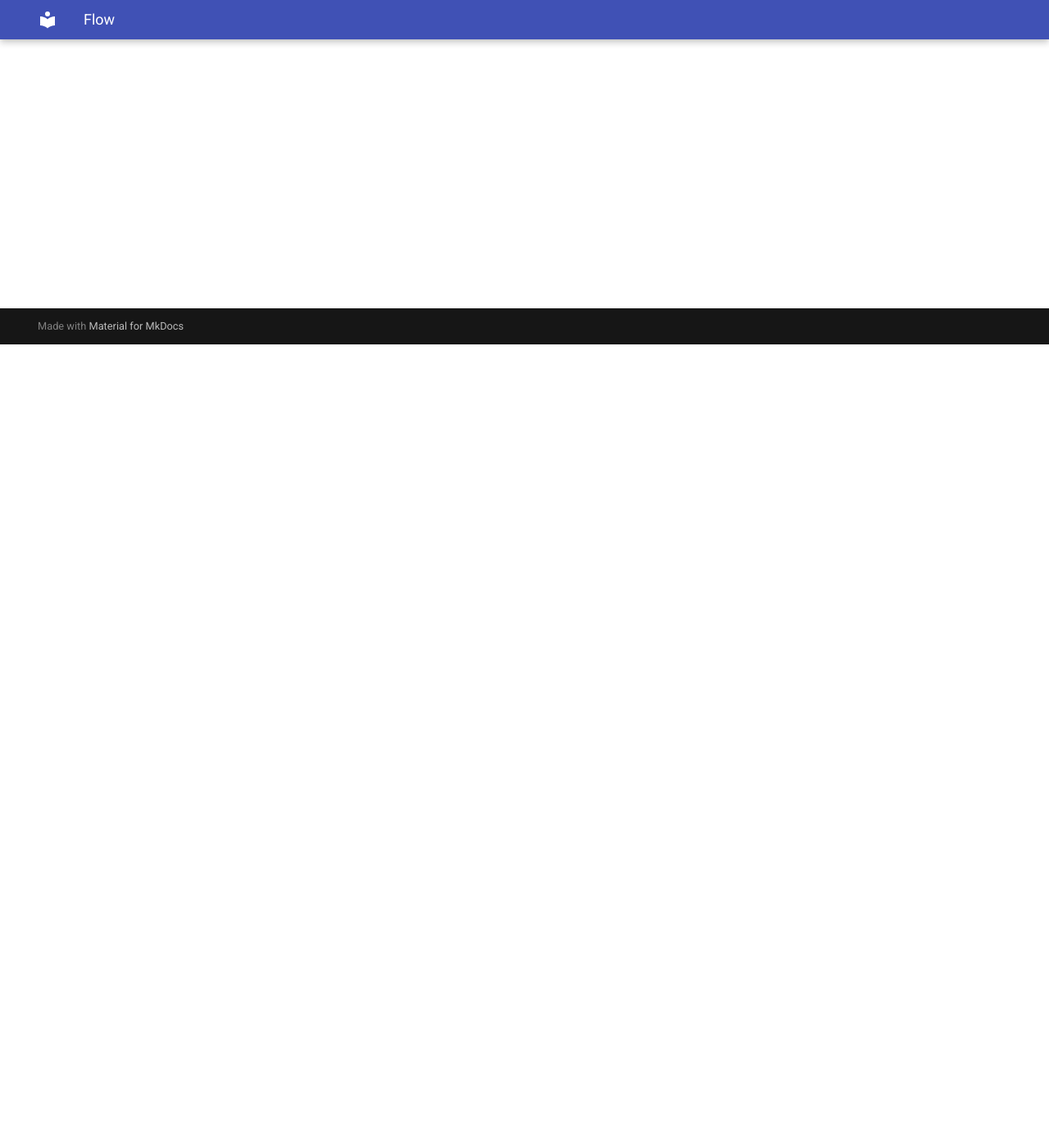
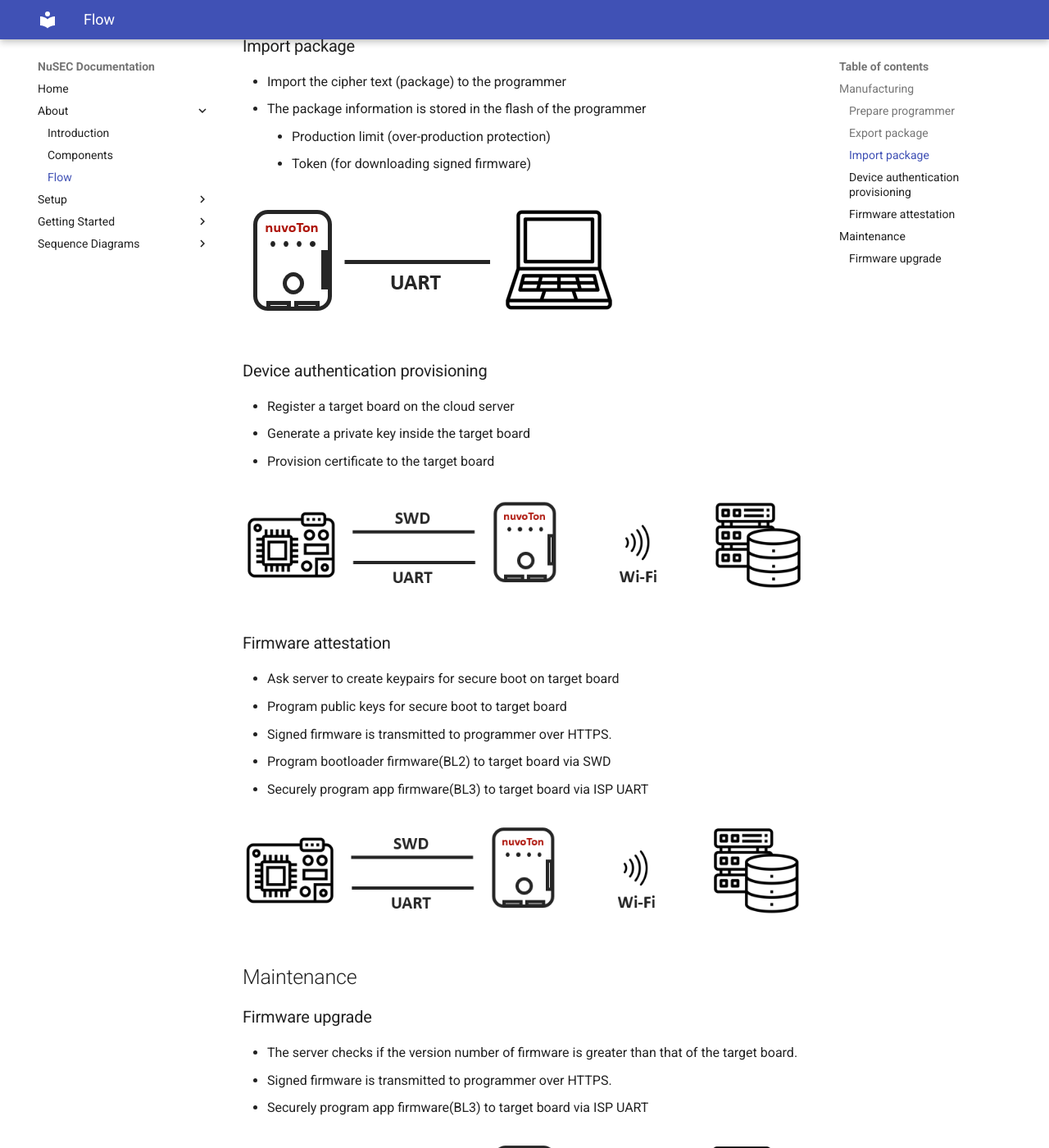
Before and after one commit to phchen9/nusec-docs, an MkDocs documentation site: the page built from docs/about/flow.md, in a window 1280 px wide and 1400 px high, scrolled down 980 px. Shown: the whole window at 82% size. Built offline with MkDocs 1.6.1 and Material for MkDocs 9.7.7, drawn with Linux system fonts in a browser that asks for light colours; some of the changed text lies outside the part shown.

Commit message:
Update flow

```diff
--- a/docs/about/flow.md
+++ b/docs/about/flow.md
@@ -1,13 +1,61 @@
 # Flow
 
-## Prepare programmer
+## Manufacturing
 
-## Export package
+### Prepare programmer
 
-## Import package
+* Generate a private key inside the programmer
+* Provision certificate to the programmer
+* Program signed firmware to the programmer
+* Key exchange between a programmer and cloud server
+    * Compute a shared key
 
-## Device authentication provisioning
+![prepare-programmer](../imgs/prepare-programmer.png)
 
-## Firmware attestation
+### Export package
 
-## Firmware upgrade
+* Upload firmware for target boards to cloud server
+* Cloud server encrypts package information with shared key
+    * The resulting cipher text (package) can be downloaded to OEM’s PC.
+    It can then be sent to CM.
+
+![export-package](../imgs/export-package.png)
+
+### Import package
+
+* Import the cipher text (package) to the programmer
+* The package information is stored in the flash of the programmer
+    * Production limit (over-production protection)
+    * Token (for downloading signed firmware)
+
+![import-package](../imgs/import-package.png)
+
+### Device authentication provisioning
+
+* Register a target board on the cloud server
+* Generate a private key inside the target board
+* Provision certificate to the target board
+
+![device-authentication-provisioning](../imgs/device-authentication-provisioning.png)
+
+### Firmware attestation
+
+* Ask server to create keypairs for secure boot on target board
+* Program public keys for secure boot to target board
+* Signed firmware is transmitted to programmer over HTTPS.
+* Program bootloader firmware(BL2) to target board via SWD
+* Securely program app firmware(BL3) to target board via ISP UART
+
+![firmware-attestation](../imgs/firmware-attestation.png)
+
+## Maintenance
+
+### Firmware upgrade
+
+* The server checks if the version number of firmware
+  is greater than that of the target board.
+* Signed firmware is transmitted to programmer over HTTPS.
+* Securely program app firmware(BL3) to target board via ISP UART
+
+
+![firmware-upgrade](../imgs/firmware-upgrade.png)
```
Also changed, not shown: docs/imgs/device-authentication-provisioning.png (added), docs/imgs/export-package.png (added), docs/imgs/firmware-attestation.png (added), docs/imgs/firmware-upgrade.png (added), docs/imgs/import-package.png (added), docs/imgs/prepare-programmer.png (added).
